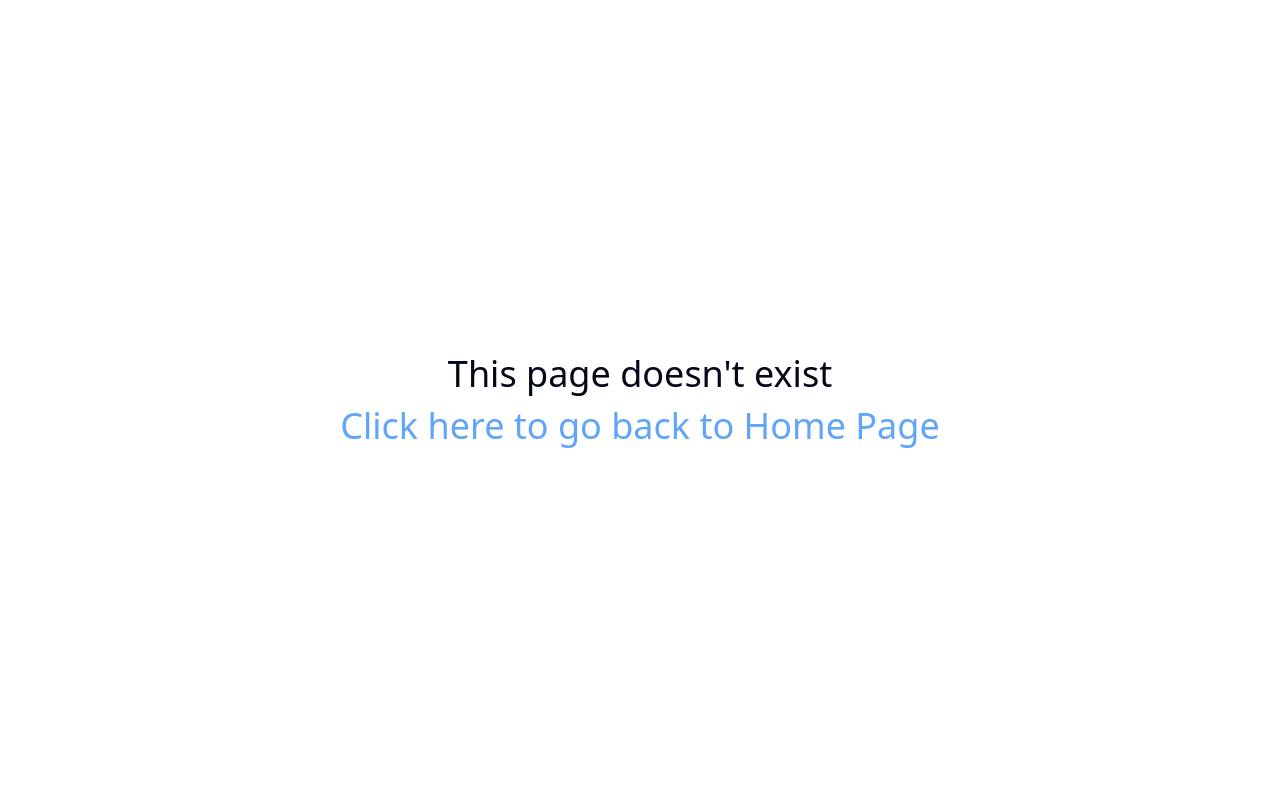
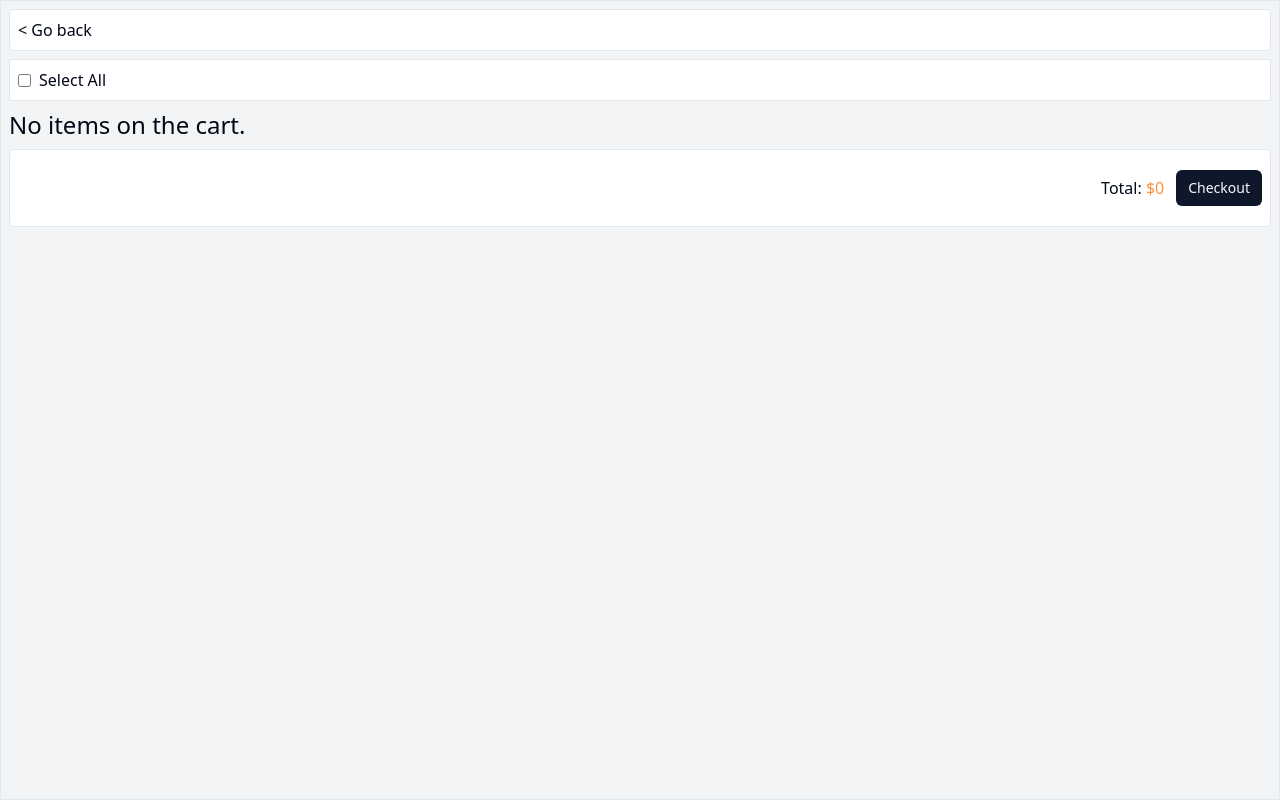
Before and after one commit to FiereEinar/shopping-cart, a React (Vite) app: page /cart in a window 1280 px wide. Built offline with nearby package versions, Linux system fonts and the light colour scheme.

Commit message:
feature: shopping cart page

```diff
--- a/src/api/api.js
+++ b/src/api/api.js
@@ -48,7 +48,7 @@ const storeData = {
   },
 
   removeToCart: function(id) {
-    storeData.cart = storeData.cart.filter((x) => x.id === id)
+    storeData.cart = storeData.cart.filter((x) => x.item.id === id)
   },
 
   getCartItems: function() {
--- a/src/components/AddToCartDialog.jsx
+++ b/src/components/AddToCartDialog.jsx
@@ -7,6 +7,7 @@ import { useState } from 'react'
 export default function AddToCartDialog({ item, openToggler }) {
   const sizes = ['small', 'medium', 'large']
   const [quantity, setQuantity] = useState(1)
+  const totalPrice = item.price * quantity
 
   const addToCartHandler = (e) => {
     e.preventDefault()
@@ -24,17 +25,17 @@ export default function AddToCartDialog({ item, openToggler }) {
   return (
     <div className='absolute w-screen h-full flex justify-center
     pt-36 backdrop-blur-sm'>
-      <form className='bg-white w-80 md:w-fit h-fit p-2 md:p-5 rounded shadow-2xl flex flex-col gap-2 md:gap-5'>
-        <div className='flex gap-2 md:gap-5 border rounded p-2'>
-          <img className='w-full max-w-48 md:max-w-60 h-32 md:h-60' src={item.image} />
+      <form className='bg-gray-100 w-80 md:w-fit h-fit p-2 md:p-5 rounded shadow-2xl flex flex-col gap-2 md:gap-5'>
+        <div className='bg-white flex gap-2 md:gap-5 border rounded p-2'>
+          <img className='w-full max-w-48 md:max-w-60 h-[11rem] md:h-60' src={item.image} />
           <div className='flex flex-col gap-2'>
             <p>{item.title}</p>
             <p className='text-orange-400'>${item.price}</p>
           </div>
         </div>
-        <fieldset id='size' className='border rounded p-2'>
+        <fieldset id='size' className='border rounded p-2 bg-white'>
           <h4 className='pl-1 mb-2'>Sizes:</h4>
-          <div className='flex gap-2'>
+          <div className='flex gap-2 justify-between px-2'>
             {sizes.map((size) => (
               <RadioElement
                 key={size}
@@ -48,20 +49,25 @@ export default function AddToCartDialog({ item, openToggler }) {
         </fieldset>
         <div className='flex justify-end rounded'>
           <h4 className='mr-auto flex justify-center items-center px-4'>Quantity:</h4>
-          <button className='border w-8 h-8'
+          <button className='border w-8 h-8 rounded-l bg-white'
           onClick={(e) => {
             e.preventDefault()
+            if (quantity === 1) return
             setQuantity(quantity - 1)
           }}>-</button>
           <input type="number"
           className='w-12 border pl-2 focus:outline-slate-500'
           onChange={(e) => setQuantity(+e.target.value)}
           value={quantity}/>
-          <button className='border w-8 h-8'
+          <button className='border w-8 h-8 rounded-r bg-white'
           onClick={(e) => {
             e.preventDefault()
             setQuantity(quantity + 1)
           }}>+</button>
+        </div>
+        <div className='flex justify-between p-2'>
+          <h4 className='px-2'>Total Price:</h4>
+          <h4>${totalPrice}</h4>
         </div>
         <div className='flex gap-2 justify-end'>
           <Button onClick={openToggler} size='sm' variant='destructive'>Cancel</Button>
--- a/src/components/ItemCard.jsx
+++ b/src/components/ItemCard.jsx
@@ -1,5 +1,3 @@
-
-
 import { useNavigate } from 'react-router-dom'
 
 export default function ItemCard({ id, imgURL, title, price, sold, rating }) {
--- a/src/components/NavBar.jsx
+++ b/src/components/NavBar.jsx
@@ -1,16 +1,19 @@
 import SearchBar from './SearchBar.jsx'
 import { Link } from 'react-router-dom'
 import storeData from '../api/api.js'
+import { useNavigate } from 'react-router-dom'
 
 export default function NavBar({ shoppingItems }) {
   const cartQuantity = storeData.getCartItems().length
+  const navigate = useNavigate()
 
   return (
-    <nav className='flex justify-between items-center p-2 flex-wrap gap-2 bg-white rounded'>
+    <nav id='nav' className='flex justify-between items-center p-2 flex-wrap gap-2 bg-white rounded'>
       <Link className='' to='/shop'><span className='text-4xl'>Logo</span></Link>
       <div className='flex-1 flex justify-end items-center w-full'>
         <SearchBar items={shoppingItems} />
         <button
+        onClick={() => navigate('/cart')}
         className=' relative w-fit h-fit ml-3 rounded-full cursor-pointer'>
           <svg className=' mb-1 cursor-pointer' xmlns="http://www.w3.org/2000/svg" width="32.402" height="32" viewBox="0 0 32.402 32" id="cart"><path d="M6 30a2 2 1080 1 0 4 0 2 2 1080 1 0-4 0zm18 0a2 2 1080 1 0 4 0 2 2 1080 1 0-4 0zM-.058 5a1 1 0 0 0 1 1H3.02l1.242 5.312L6 20c0 .072.034.134.042.204l-1.018 4.58A.997.997 0 0 0 6 26h22.688a1 1 0 0 0 0-2H7.248l.458-2.06c.1.016.19.06.294.06h18.23c1.104 0 1.77-.218 2.302-1.5l3.248-9.964C32.344 8.75 31.106 8 30 8H6c-.156 0-.292.054-.438.088l-.776-3.316A1 1 0 0 0 3.812 4H.942a1 1 0 0 0-1 1zm6.098 5h23.81l-3.192 9.798c-.038.086-.07.148-.094.19-.066.006-.17.012-.334.012H8v-.198l-.038-.194L6.04 10z"></path></svg>
           {cartQuantity > 0 &&
--- a/src/components/SearchBar.jsx
+++ b/src/components/SearchBar.jsx
@@ -39,7 +39,7 @@ export default function SearchBar({ items }) {
       </div>
       {results.length !== 0 &&
         <div className='absolute max-h-80 bg-white overflow-auto rounded border shadow-2xl
-        p-1'>
+        p-1 z-10'>
           {results.map((item) => (
             <button
             key={item.title}
--- /dev/null
+++ b/src/pages/CartPage.jsx
@@ -0,0 +1,57 @@
+import storeData from '../api/api.js'
+import { Link } from 'react-router-dom'
+import { Button } from '../components/ui/button.jsx'
+import { useEffect } from 'react'
+
+export default function CartPage() {
+  const cartItems = storeData.getCartItems()
+  let totalPrice = 0
+
+  cartItems.forEach((cart) => {
+    totalPrice += cart.quantity * cart.item.price
+  })
+
+  return (
+    <div className='border flex flex-col gap-2 p-2 min-h-screen bg-gray-100'>
+      <div className='bg-white rounded border p-2'>
+        <Link to='/shop'>{'<'} Go back</Link>
+      </div>
+      <div className='border p-2 bg-white flex items-center gap-2'>
+        <input id='selectAll' type='checkbox' className='' />
+        <label htmlFor='selectAll'>Select All</label>
+      </div>
+      <section className='flex flex-col gap-2'>
+        {cartItems.length !== 0 ? (
+          cartItems.map((cart, i) => (
+            <div key={i}
+            className='border p-2 bg-white flex rounded overflow-hidden gap-2'>
+              <img src={cart.item.image}
+              className='min-w-36 h-36 md:min-w-72 md:h-72' />
+              <div className='w-full flex flex-col gap-2'>
+                <p className='text-[1.2rem]'>{cart.item.title}</p>
+                <p>Size: {cart.size}</p>
+                <p>Quantity: {cart.quantity}</p>
+                <p className='text-orange-400'>${cart.item.price}</p>
+                <div className='flex gap-2 justify-end'>
+                  <Button size='sm' variant='destructive'>Delete</Button>
+                  <Button size='sm' variant='outline'>Edit</Button>
+                </div>
+                <div className='flex gap-2 justify-end p-2'>
+                  <label htmlFor={i}>Checkout</label>
+                  <input id={i} type='checkbox' className='' />
+                </div>
+              </div>
+            </div>
+          ))
+        ) : (
+          <h4 className='text-2xl '>No items on the cart.</h4>
+        )}
+        <section className='border bg-white flex justify-end items-center gap-3
+        p-2 py-5 rounded'>
+          <p>Total: <span className='text-orange-400'>${totalPrice}</span></p>
+          <Button size='sm'>Checkout</Button>
+        </section>
+      </section>
+    </div>
+  )
+}
--- a/src/pages/ItemPage.jsx
+++ b/src/pages/ItemPage.jsx
@@ -5,7 +5,7 @@ import ItemCard from '../components/ItemCard.jsx'
 import ProductSection from '../components/ProductSection.jsx'
 import CategorySection from '../components/CategorySection.jsx'
 import AddToCartDialog from '../components/AddToCartDialog.jsx'
-import { useState } from 'react'
+import { useState, useEffect } from 'react'
 
 export default function ItemPage() {
   const [cartOpen, setCartOpen] = useState(false)
@@ -21,8 +21,13 @@ export default function ItemPage() {
     setCartOpen(!cartOpen)
   }
 
+  useEffect(() => {
+    const topElement = document.querySelector('#nav')
+    topElement.scrollIntoView()
+  }, [itemId])
+
   return (
-    <div className='relative flex flex-col gap-2 p-2 bg-gray-100'>
+    <div className='relative flex flex-col gap-2 p-2 bg-gray-100 scroll-smooth'>
       <NavBar shoppingItems={shopItems} />
       {cartOpen &&
         <AddToCartDialog
@@ -32,7 +37,7 @@ export default function ItemPage() {
       }
       {item ? (
         <>
-          <section className='flex border rounded-2xl overflow-hidden p-3
+          <section id='selectedItem' className='flex border rounded-2xl overflow-hidden p-3
           gap-2 bg-white'>
             <img src={item.image}
             className='min-w-36 h-36 md:min-w-72 md:h-72'/>
--- a/src/pages/Shop.jsx
+++ b/src/pages/Shop.jsx
@@ -13,7 +13,7 @@ export const loader = async () => {
   return { shopItems, shopCategories }
 }
 
-const useFetchData = () => {
+export const useFetchData = () => {
   const [shoppingItems, setShoppingItems] = useState(null)
   const [shoppingCategories, setShoppingCategories] = useState(null)
   const [isLoading, setIsLoading] = useState(true)
@@ -49,12 +49,10 @@ export default function Shop() {
         <LoadingPage />
       ) : (
         <div className='flex flex-col gap-2 p-2 bg-gray-100'>
-          <NavBar
-            shoppingItems={shoppingItems}
-          />
-          <nav className='w-screen flex dark:text-white'>
+          <NavBar shoppingItems={shoppingItems} />
+          <div className='w-screen flex dark:text-white'>
             <ComboBox categories={shoppingCategories} categoryValue={category} />
-          </nav>
+          </div>
           {category === undefined ? (
             <DefaultPage shopItems={shoppingItems} />
           ) : (
--- a/src/routes/Route.jsx
+++ b/src/routes/Route.jsx
@@ -4,6 +4,7 @@ import Shop, { loader as shopLoader } from '../pages/Shop.jsx'
 import ErrorPage from '../pages/ErrorPage.jsx'
 import CategoryPage from '../pages/CategoryPage.jsx'
 import ItemPage from '../pages/ItemPage.jsx'
+import CartPage from '../pages/CartPage.jsx'
 
 export default function Route() {
   const route = createBrowserRouter([
@@ -30,6 +31,11 @@ export default function Route() {
       loader: shopLoader,
       errorElement: <ErrorPage />,
     },
+    {
+      path : '/cart',
+      element: <CartPage />,
+      errorElement: <ErrorPage />,
+    },
   ])
 
   return <RouterProvider router={route}/>
```
